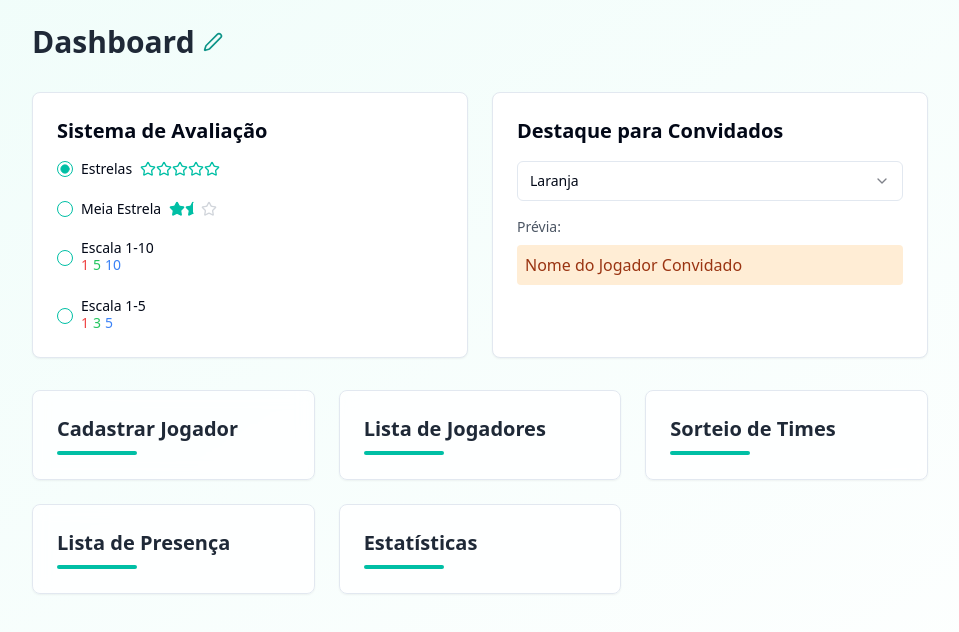
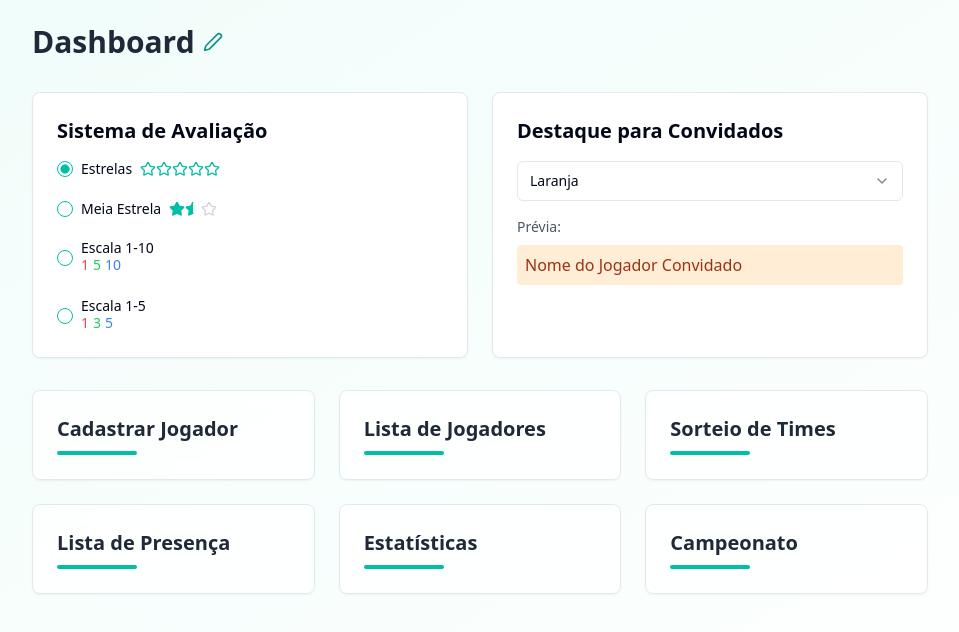
Before and after one commit to c1c3ru/visual-tapestry-app, a React (Vite) app: page /dashboard in a window 1280 px wide. Shown: the top 632 px of the page, without its empty margins (160-1119 px from the left). Built offline with nearby package versions, Linux system fonts and the light colour scheme.

Commit message:
Adicionar-página-campeonato-menu-dashboard

```diff
--- a/src/components/dashboard/DashboardMenu.tsx
+++ b/src/components/dashboard/DashboardMenu.tsx
@@ -14,6 +14,7 @@ export const DashboardMenu = () => {
     { title: 'Sorteio de Times', route: '/teams/draw' },
     { title: 'Lista de Presença', route: '/presence' },
     { title: 'Estatísticas', route: '/statistics' },
+    { title: 'Campeonato', route: '../pages/Championship.tsx' },
   ];
 
   return (
```
Also changed, not shown: 1 other file (tests, documents, lock files or other folders).
